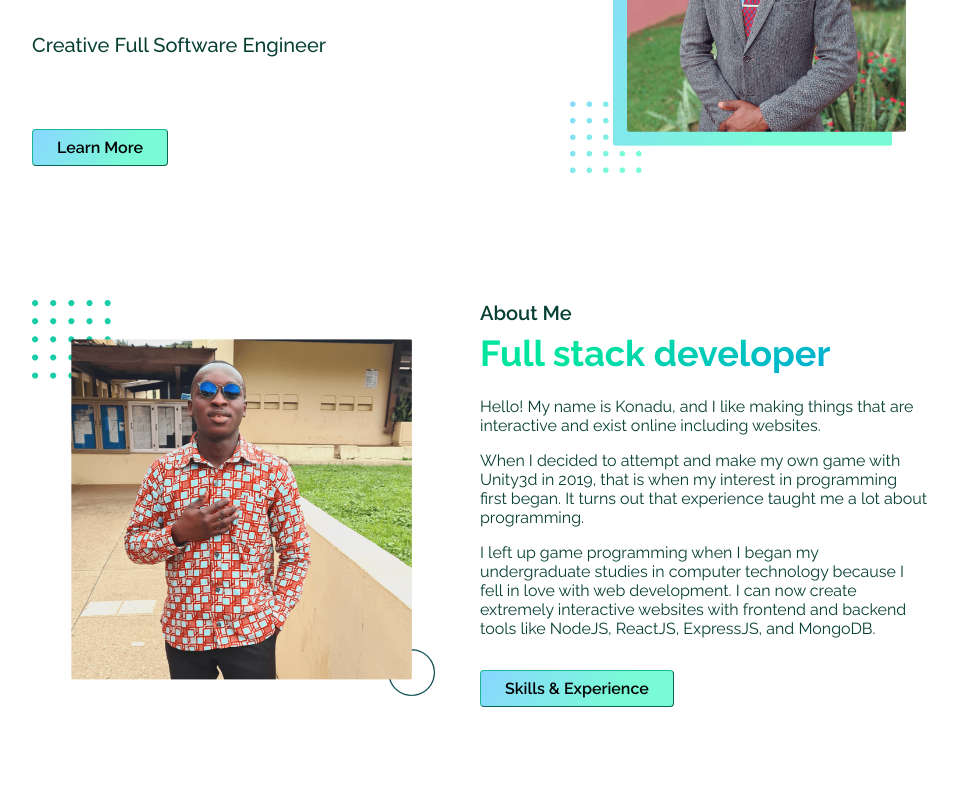
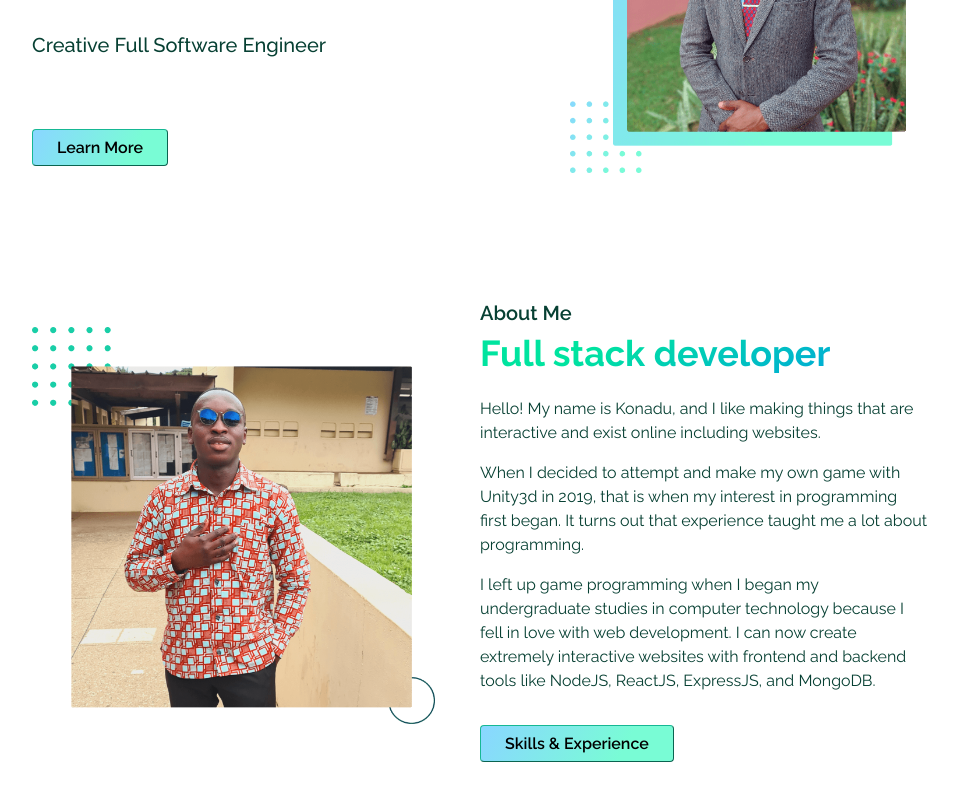
Before and after one commit to Konadu-Akwasi-Akuoko/Konau-Website, a React (Create React App) app: page / in a window 1280 px wide. Shown: the part 374-1174 px from the top of the page, without its empty margins (160-1118 px from the left). Before the commit the page ends 1141 px from the top, so only its background shows below. Built offline with nearby package versions, Linux system fonts and the light colour scheme.

Commit message:
Changed setting of the font size

```diff
--- a/src/assets/styles/App.css
+++ b/src/assets/styles/App.css
@@ -29,6 +29,11 @@ p {
   margin-block-end: 0rem;
   margin-inline-start: 0px;
   margin-inline-end: 0px;
+}
+
+.p-content {
+  line-height: 1.5rem;
+  font-size: 1rem;
 }
 
 .body__padding-horizontal {
@@ -63,6 +68,7 @@ p {
 
 .h1-bold {
   font-size: 3.75rem;
+
   font-weight: 700;
 }
 
--- a/src/pages/Home/components/AboutMe.tsx
+++ b/src/pages/Home/components/AboutMe.tsx
@@ -14,16 +14,16 @@ function AboutMe() {
       <div className="about__div02">
         <p className="h3-medium">About Me</p>
         <p className="about__div02__p02 h2-bold">Full stack developer</p>
-        <p className="about__div02__p03">
+        <p className="about__div02__p03 p-content">
           Hello! My name is Konadu, and I like making things that are
           interactive and exist online including websites.
         </p>
-        <p className="about__div02__p04">
+        <p className="about__div02__p04 p-content">
           When I decided to attempt and make my own game with Unity3d in 2019,
           that is when my interest in programming first began. It turns out that
           experience taught me a lot about programming.
         </p>
-        <p className="about__div02__p05">
+        <p className="about__div02__p05 p-content">
           I left up game programming when I began my undergraduate studies in
           computer technology because I fell in love with web development. I can
           now create extremely interactive websites with frontend and backend
```
